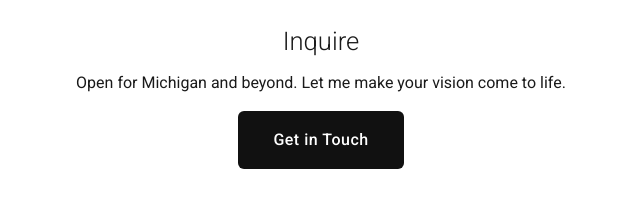
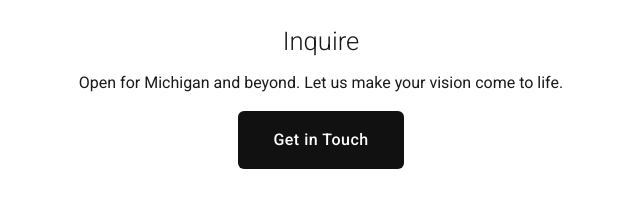
Before and after one commit to blaregroup/blareworks, a plain HTML site: page index.html in a window 1280 px wide. Shown: the part 931-1145 px from the top of the page, 319-959 px from the left. Drawn offline with Linux system fonts and the light colour scheme.

Commit message:
Update text from 'Let me' to 'Let us' in CTA section

```diff
--- a/index.html
+++ b/index.html
@@ -161,7 +161,7 @@ footer {
 
 <section class="cta">
   <h2>Inquire</h2>
-  <p>Open for Michigan and beyond. Let me make your vision come to life.</p>
+  <p>Open for Michigan and beyond. Let us make your vision come to life.</p>
   <a class="btn" href="mailto:matt@blareworks.com?subject=Project%20inquiry%20%E2%80%94%20BLARE">Get in Touch</a>
 </section>
 
```
